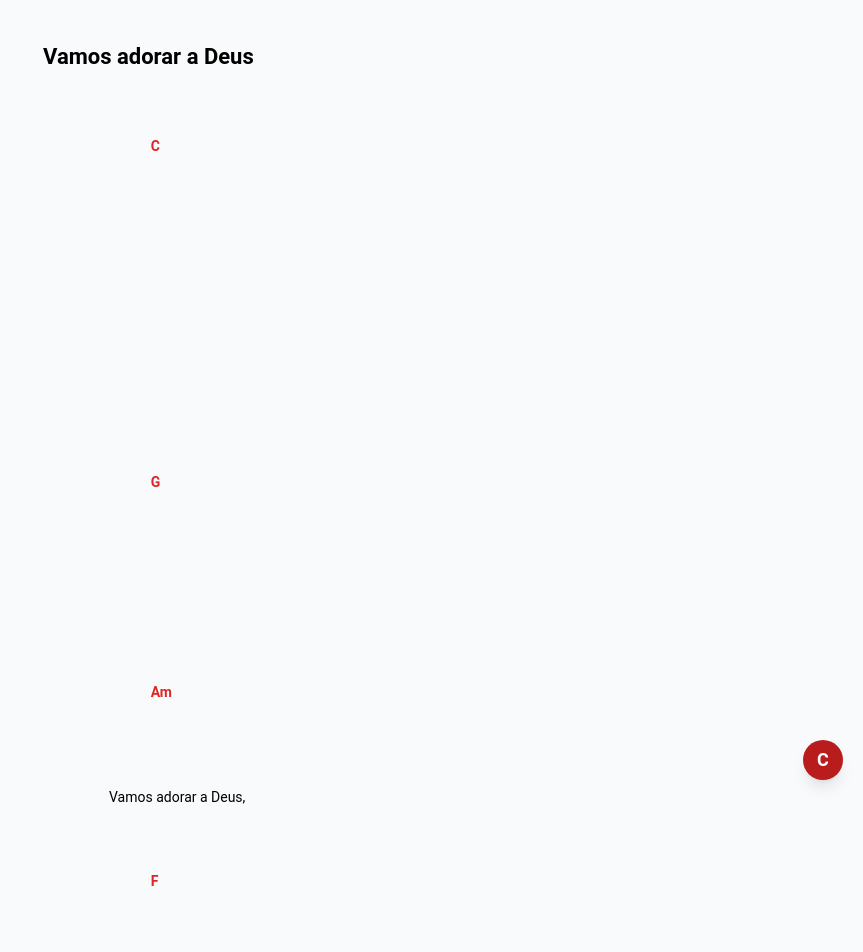
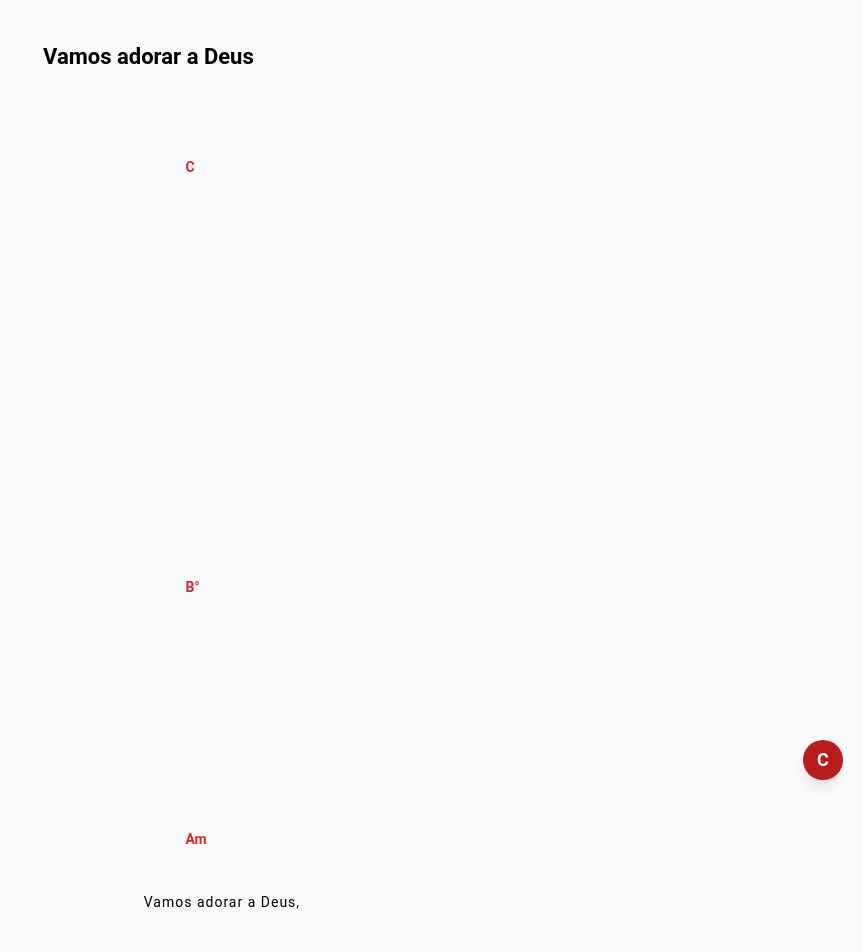
Before and after one commit to thiago-silva-santos/gospeltune, a Nuxt app: page /song-view/101 in a window 1280 px wide. Shown: the top 952 px of the page, without its empty margins (417-1280 px from the left). Built offline with nearby package versions, Linux system fonts and the light colour scheme.

Commit message:
Ajustes na visualização da Cifra

```diff
--- a/assets/corinhos.json
+++ b/assets/corinhos.json
@@ -14,13 +14,15 @@
                     "",
                     "",
                     "",
-                    "4",
+                    "",
+                    "",
+                    "6",
                     "",
                     "",
                     "",
                     "",
-                    "5",
-                    ""
+                    "",
+                    "5"
                 ],
                 "verse": "Vamos adorar a Deus,"
             },
@@ -35,7 +37,10 @@
                     "",
                     "",
                     "",
+                    "",
                     "0",
+                    "",
+                    "",
                     "",
                     "",
                     "",
@@ -44,9 +49,7 @@
                     "",
                     "",
                     "",
-                    "4",
-                    "",
-                    ""
+                    "4"
                 ],
                 "verse": "Vamos adorar a Deus"
             },
@@ -62,12 +65,7 @@
                     "",
                     "",
                     "",
-                    "",
-                    "",
-                    "",
-                    "",
-                    "",
-                    "4",
+                    "6",
                     "",
                     "",
                     "",
@@ -76,13 +74,7 @@
                     "",
                     "",
                     "",
-                    "",
-                    "",
-                    "",
-                    "5",
-                    "",
-                    "",
-                    ""
+                    "5"
                 ],
                 "verse": "Vamos exaltar seu Nome."
             },
@@ -98,260 +90,7 @@
                     "",
                     "",
                     "",
-                    "",
-                    "",
-                    "",
-                    "",
                     "4",
-                    "",
-                    "",
-                    "",
-                    "",
-                    "",
-                    "",
-                    "",
-                    "0"
-                ],
-                "verse": "Vamos adorar a Deus"
-            },
-            {
-                "chords": [
-                    "0",
-                    "",
-                    "",
-                    "",
-                    "",
-                    "",
-                    "",
-                    "",
-                    "",
-                    "",
-                    "",
-                    "",
-                    "",
-                    "",
-                    "",
-                    "4",
-                    "",
-                    "",
-                    "",
-                    "",
-                    "",
-                    "",
-                    "5",
-                    ""
-                ],
-                "verse": "Vamos adorar a Deus,"
-            },
-            {
-                "chords": [
-                    "3",
-                    "",
-                    "",
-                    "",
-                    "",
-                    "",
-                    "",
-                    "",
-                    "",
-                    "",
-                    "",
-                    "",
-                    "",
-                    "",
-                    "0",
-                    "",
-                    "",
-                    "",
-                    "",
-                    "",
-                    "",
-                    "",
-                    "1",
-                    "",
-                    "4",
-                    "",
-                    ""
-                ],
-                "verse": "Vamos adorar a Deus"
-            },
-            {
-                "chords": [
-                    "0",
-                    "",
-                    "",
-                    "",
-                    "",
-                    "",
-                    "",
-                    "",
-                    "",
-                    "",
-                    "",
-                    "",
-                    "",
-                    "",
-                    "",
-                    "4",
-                    "",
-                    "",
-                    "",
-                    "",
-                    "",
-                    "",
-                    "",
-                    "",
-                    "",
-                    "",
-                    "",
-                    "5",
-                    "",
-                    "",
-                    ""
-                ],
-                "verse": "Vamos exaltar seu Nome."
-            },
-            {
-                "chords": [
-                    "0",
-                    "",
-                    "",
-                    "",
-                    "",
-                    "",
-                    "",
-                    "",
-                    "",
-                    "",
-                    "",
-                    "",
-                    "",
-                    "",
-                    "",
-                    "4",
-                    "",
-                    "",
-                    "",
-                    "",
-                    "",
-                    "",
-                    "5",
-                    ""
-                ],
-                "verse": "Vamos adorar a Deus,"
-            },
-            {
-                "chords": [
-                    "3",
-                    "",
-                    "",
-                    "",
-                    "",
-                    "",
-                    "",
-                    "",
-                    "",
-                    "",
-                    "",
-                    "",
-                    "",
-                    "",
-                    "0",
-                    "",
-                    "",
-                    "",
-                    "",
-                    "",
-                    "",
-                    "",
-                    "1",
-                    "",
-                    "4",
-                    "",
-                    ""
-                ],
-                "verse": "Vamos adorar a Deus"
-            },
-            {
-                "chords": [
-                    "0",
-                    "",
-                    "",
-                    "",
-                    "",
-                    "",
-                    "",
-                    "",
-                    "",
-                    "",
-                    "",
-                    "",
-                    "",
-                    "",
-                    "",
-                    "4",
-                    "",
-                    "",
-                    "",
-                    "",
-                    "",
-                    "",
-                    "",
-                    "",
-                    "",
-                    "",
-                    "",
-                    "5",
-                    "",
-                    "",
-                    ""
-                ],
-                "verse": "Vamos exaltar seu Nome."
-            },
-            {
-                "chords": [
-                    "1",
-                    "",
-                    "",
-                    "",
-                    "",
-                    "",
-                    "",
-                    "",
-                    "",
-                    "",
-                    "",
-                    "4",
-                    "",
-                    "",
-                    "",
-                    "",
-                    "",
-                    "",
-                    "",
-                    "0"
-                ],
-                "verse": "Vamos adorar a Deus"
-            },
-            {
-                "chords": [
-                    "1",
-                    "",
-                    "",
-                    "",
-                    "",
-                    "",
-                    "",
-                    "",
-                    "",
-                    "",
-                    "",
-                    "",
-                    "",
-                    "",
-                    "4",
-                    "",
-                    "",
                     "",
                     "",
                     "",
--- a/components/Song.vue
+++ b/components/Song.vue
@@ -3,12 +3,16 @@
 
           <pre class="flex flex-col">
                     <template v-for="linha in song" :key="linha">
+                         <template v-if="linha.verse">
                               <span class="flex" >
                                  <template v-for="item in linha.chords">
-                               <b class="w-[0.550rem]">{{ tom[item] }}</b>
+                                         <b class="w-[0.450rem]">{{ tom[item] }}</b>
                                    </template>
                                       </span>
                              <span class="linha-verso">{{ linha.verse }}</span>
+                         </template>
+                        <div v-else class="h-10">
+                         </div>
                   </template>
           </pre>
 
@@ -53,7 +57,10 @@ export default {
 }
 </script>
 <style lang="css" scoped>
-
+.linha-verso {
+     @apply mb-2;
+     letter-spacing: 1px;
+}
 
 .chord {
      height: 24px;
@@ -67,5 +74,4 @@ b {
 /* b:not(:empty) {
      @apply w-fit;
 } */
-
 </style>
--- a/pages/edit.vue
+++ b/pages/edit.vue
@@ -2,27 +2,11 @@
   <div class=" flex flex-col items-center m-auto h-fit justify-center px-5 py-10">
     <div class="edit_container grid gap-4">
       <div class="song_preview">
-        <pre class="flex flex-col mt-10 min-h-[300px] w-full">
-                  <template v-for="linha in song" :key="linha">
-
-                    <template v-if="linha.verse">
-                      <span class="flex" >
-                        <template v-for="item in linha.chords">
-                            <b class="w-[0.450rem]">{{ tom[item] }}</b>
-                        </template>
-                      </span>
-                      <span class="linha-verso mb-4">{{ linha.verse }}</span>
-                    </template>
-                    <div v-else class="h-10">
-
+        <Song :song="song" :tonalidade="tonalidade"/>
       </div>
-                  </template>
-                </pre>
-
-      </div>
-      <div class="flex flex-col gap-10 max-w-[950px]">
+      <div class="flex flex-col gap-10 max-w-[950px] w-[500px]">
         <campo-harmonico @tune="getTuneEmitted" />
-        <textarea ref="textArea" class="p-4 bg-red-100 w-[500px] h-[300px]" />
+        <textarea ref="textArea" class="p-4 bg-red-100 w-[500px] h-[400px]" />
         <div class="edit_actions">
           <nuxt-link to="/">
             <button class="edit_btn_actions bg-sky-500">
@@ -31,6 +15,7 @@
               </span>
             </button>
           </nuxt-link>
+          <div class="flex gap-4">
             <button class="edit_btn_actions bg-green-500" @click="gerarJSON">
               <span class="material-symbols-outlined">
                 check_circle
@@ -47,6 +32,7 @@
               </span></button>
           </div>
         </div>
+      </div>
 
     </div>
   </div>
@@ -56,7 +42,7 @@ import campoJSON from '../assets/CampoHarmonico/CampoHarmonicoData.json'
 export default {
   data() {
     return {
-      song: {},
+      song: [],
       tonalidade: "C",
       arquivo: null,
       copiedObject: null,
@@ -119,13 +105,12 @@ export default {
 </script>
 <style lang="css" scoped>
 
-
 .edit_container {
   grid-template-columns: 367px 1fr;
 }
 
 .edit_actions {
-  @apply flex justify-end gap-4
+  @apply flex justify-between gap-4
 }
 
 .edit_btn_actions {
@@ -139,19 +124,9 @@ textarea {
   outline: none;
 }
 
-.chord {
-  height: 24px;
-  @apply text-red-600;
-}
-
 .song_preview {
   @apply flex flex-col bg-red-300 p-4 rounded-md
 }
-
-
-/* b:not(:empty) {
-  @apply w-fit;
-} */
 
 .copied_message {
   display: none;
@@ -160,5 +135,4 @@ textarea {
   color: black;
   transition: all .3s ease;
 }
-
 </style>
```
Lines whose indentation alone changed are shown as unchanged.
